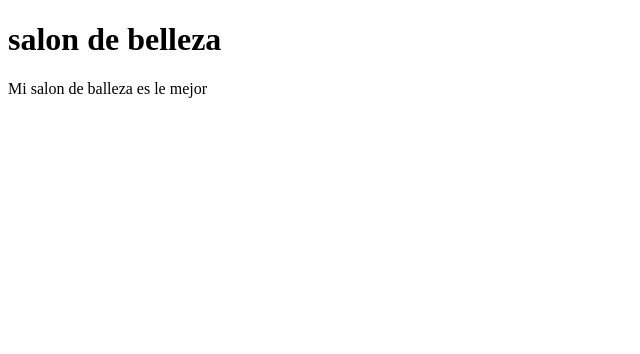
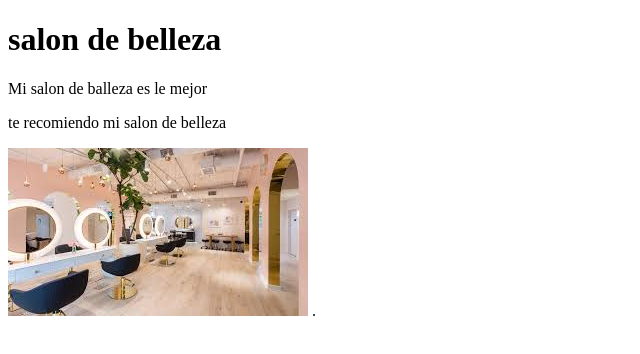
Before and after one commit to shirley0611/repositorio-8.3, a plain HTML site: page index.html in a window 1280 px wide. Shown: the whole page, without its empty margins (0-640 px from the left). Drawn offline with Linux system fonts and the light colour scheme.

Commit message:
el profe adrian me cae mal

```diff
--- a/index.html
+++ b/index.html
@@ -4,10 +4,13 @@
     <meta charset="UTF-8">
     <meta name="viewport" content="width=device-width, initial-scale=1.0">
     <title>salon de belleza</title>
+
+</head>
+</head>
+<body>
     <h1>salon de belleza</h1>
     <p>Mi salon de balleza es le mejor</p>
-</head>
-<body>
-
+    <p>te recomiendo mi salon de belleza</p>
+    <img src="imagen.jpg" alt="">
 </body>
-</html>
+</html>.
```
